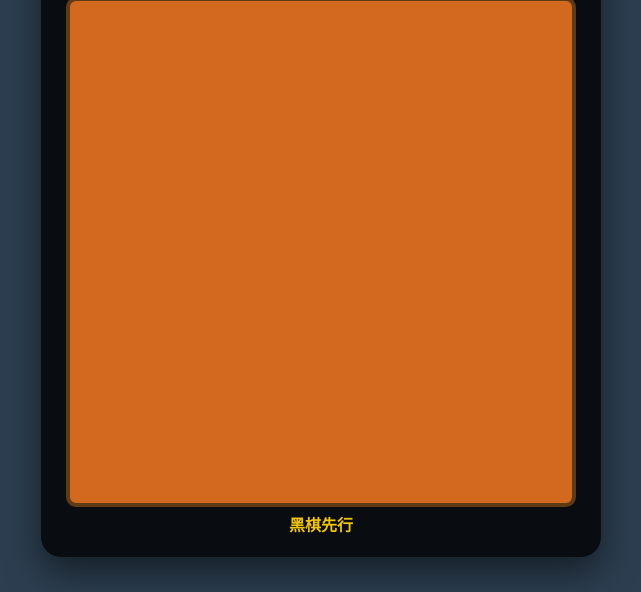
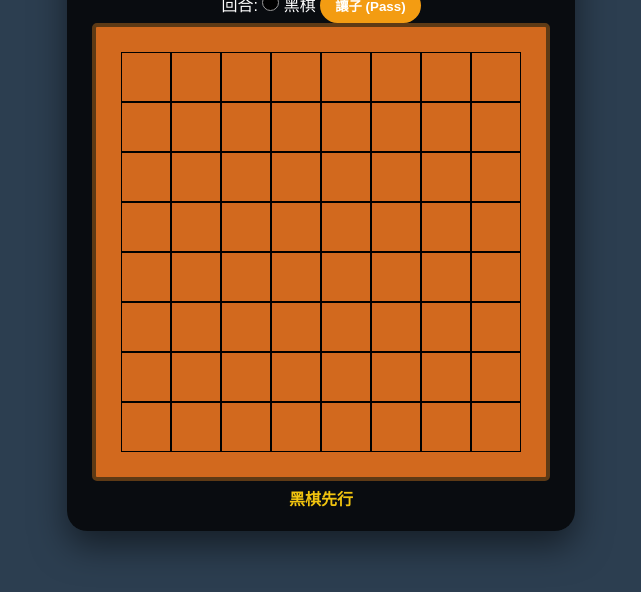
Before and after one commit to shior60/final, a plain HTML site: page weiqi/index.html in a window 1280 px wide. Shown: the part 208-800 px from the top of the page, without its empty margins (319-960 px from the left). Drawn offline with Linux system fonts and the light colour scheme.

Commit message:
Update style.css

```diff
--- a/weiqi/style.css
+++ b/weiqi/style.css
@@ -2,41 +2,55 @@ body { font-family: 'Microsoft JhengHei', sans-serif; display: flex; justify-con
 .game-container { text-align: center; background: rgba(0,0,0,0.8); padding: 25px; border-radius: 20px; box-shadow: 0 15px 35px rgba(0,0,0,0.5); }
 h1 { color: #f39c12; margin-bottom: 15px; }
 
-/* 棋盤與格線設定 */
+/* 棋盤容器 */
 #board-container {
     position: relative;
-    background-color: #D2691E; /* 木質色 */
-    padding: 10px;
+    background-color: #D2691E;
+    padding: 25px; /* 增加邊距讓棋子在邊緣不會切到 */
     border: 4px solid #5e3a15;
-    border-radius: 10px;
-    width: 482px; /* 50px*9 + 4px*8間隙 */
-    height: 482px;
+    border-radius: 5px;
+    width: 400px; /* 50px * 8格 */
+    height: 400px;
+    margin: 0 auto;
 }
 
-#grid-layer {
-    position: absolute; top: 10px; left: 10px;
-    display: grid; grid-template-columns: repeat(9, 50px); grid-template-rows: repeat(9, 50px); gap: 4px;
-    z-index: 1; pointer-events: none;
+/* 網格線層：繪製 8x8 個方格，產生 9x9 條線 */
+#grid-lines-layer {
+    position: absolute;
+    top: 25px; left: 25px;
+    display: grid;
+    grid-template-columns: repeat(8, 50px);
+    grid-template-rows: repeat(8, 50px);
+    z-index: 1;
+    pointer-events: none;
 }
-.grid-line { border: 1px solid rgba(0,0,0,0.5); box-sizing: border-box; } /* 黑色格線 */
+.grid-line-cell {
+    width: 50px; height: 50px;
+    border: 1px solid #000;
+    box-sizing: border-box;
+}
 
+/* 落子感應層：9x9 個點，剛好對準線條交叉處 */
 #board {
-    position: absolute; top: 10px; left: 10px;
-    display: grid; grid-template-columns: repeat(9, 50px); grid-template-rows: repeat(9, 50px); gap: 4px;
+    position: absolute;
+    top: 0; left: 0;
+    display: grid;
+    grid-template-columns: repeat(9, 50px);
+    grid-template-rows: repeat(9, 50px);
     z-index: 2;
 }
-
 .cell { width: 50px; height: 50px; display: flex; justify-content: center; align-items: center; cursor: pointer; }
 
-/* 您的原始棋子與標記樣式 */
-.stone { width: 44px; height: 44px; border-radius: 50%; box-shadow: 2px 4px 8px rgba(0,0,0,0.5); transition: transform 0.3s, opacity 0.3s; }
+/* 棋子樣式（維持不變） */
+.stone { width: 44px; height: 44px; border-radius: 50%; box-shadow: 2px 4px 8px rgba(0,0,0,0.5); transition: transform 0.3s, opacity 0.3s; z-index: 10; }
 .stone.black { background: radial-gradient(circle at 30% 30%, #444, #000); }
 .stone.white { background: radial-gradient(circle at 30% 30%, #fff, #ddd); border: 1px solid #999; }
 .captured { transform: scale(0); opacity: 0; }
-.territory-marker { width: 14px; height: 14px; border-radius: 50%; opacity: 0.7; }
+.territory-marker { width: 14px; height: 14px; border-radius: 50%; opacity: 0.8; z-index: 5; }
 .territory-black { background-color: #000; }
-.territory-white { background-color: #fff; }
+.territory-white { background-color: #fff; border: 1px solid #000; }
 .atari-warn { animation: pulse 0.8s infinite alternate; border: 2px solid #ff4d4f !important; }
 @keyframes pulse { from { box-shadow: 0 0 5px #f00; } to { box-shadow: 0 0 15px #f00; } }
 
 button, select { padding: 8px 15px; border-radius: 20px; border: none; cursor: pointer; font-weight: bold; background: #3498db; color: white; }
+#pass-btn { background: #f39c12; }
```
